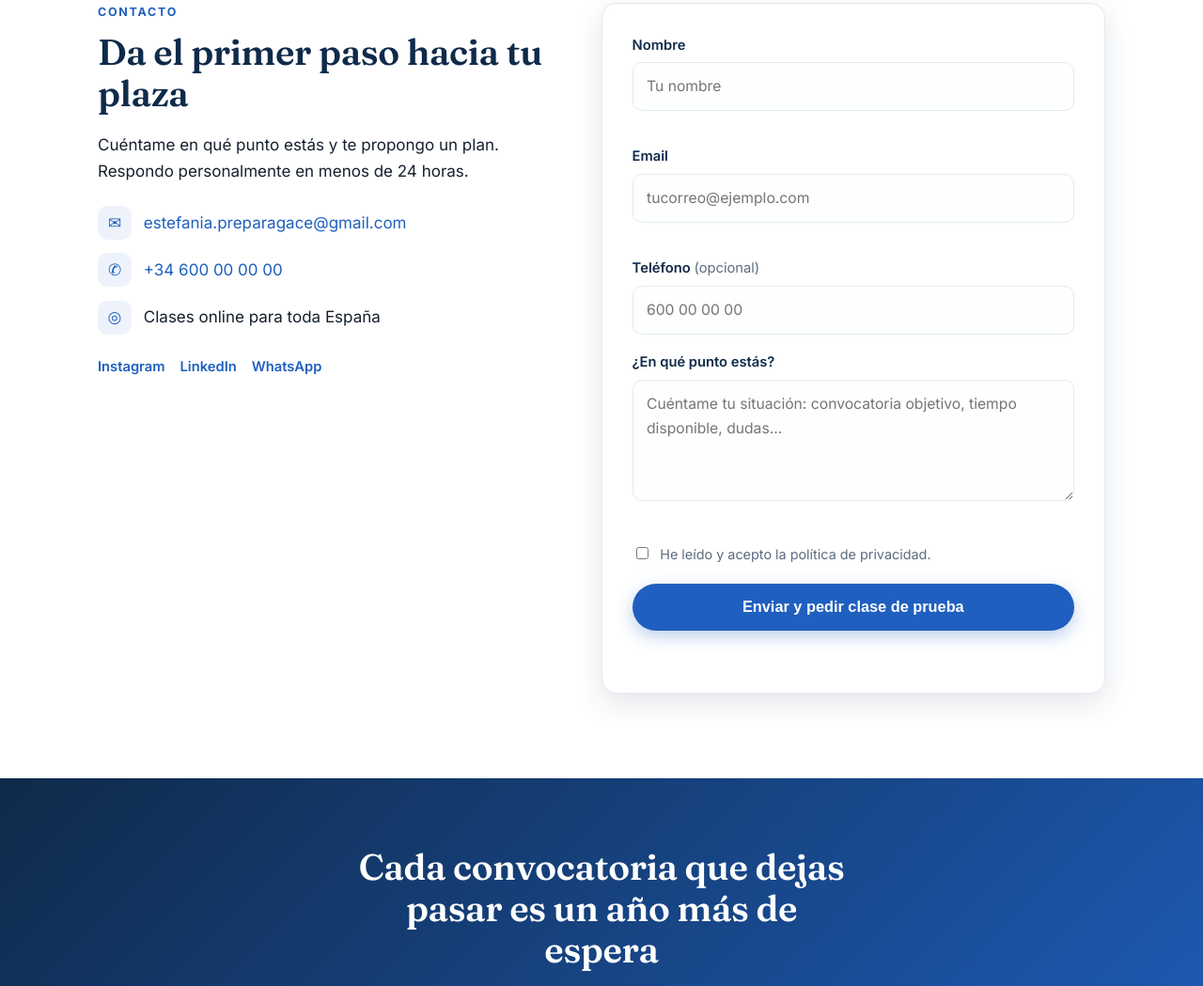
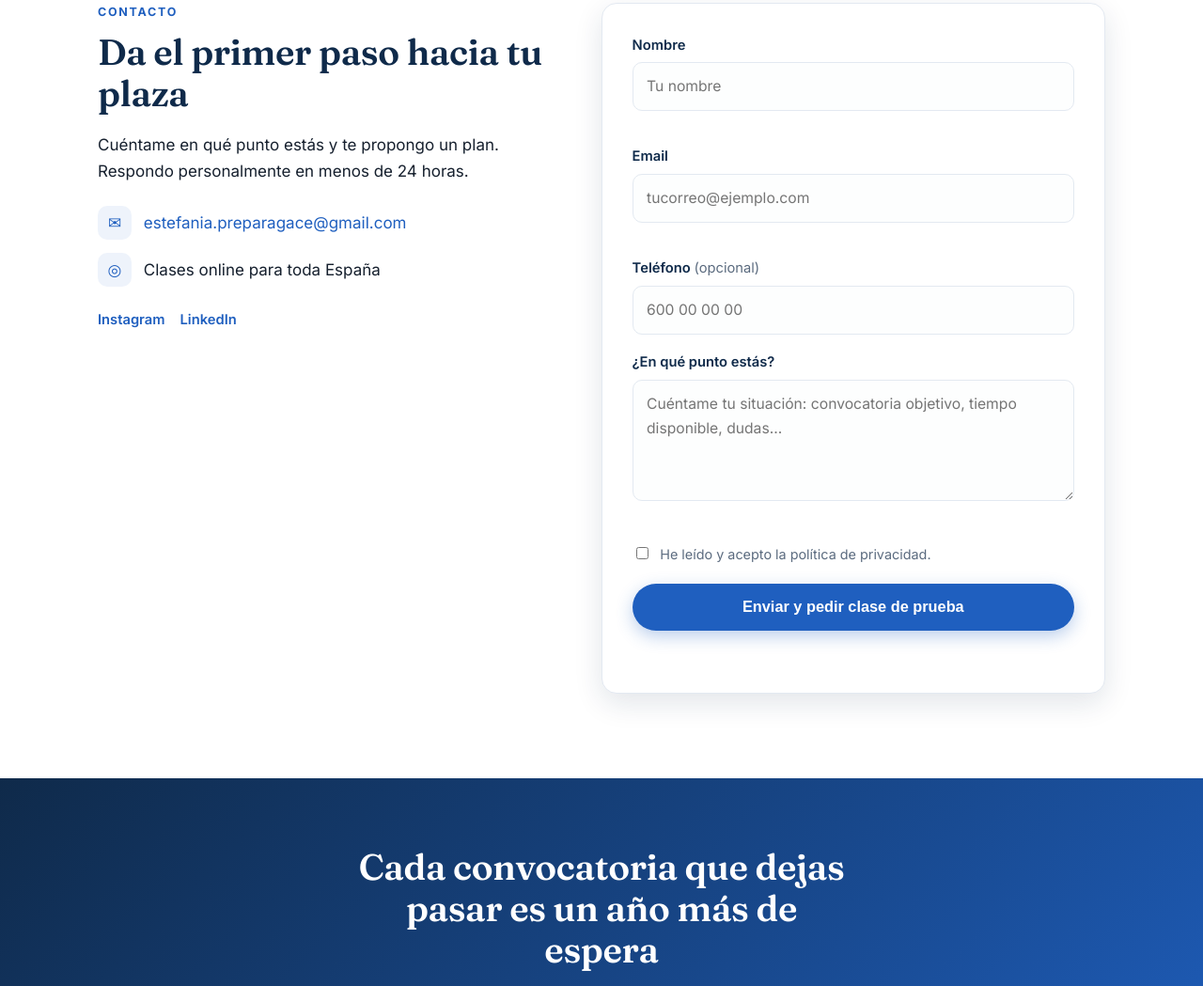
Before and after one commit to aerd904/preparagace, a plain HTML site: page index.html in a window 1280 px wide. Shown: the part 5324-6373 px from the top of the page at 94% size. Drawn offline with Linux system fonts and the light colour scheme.

Commit message:
Quita el telefono de contacto, mantiene solo el email

```diff
--- a/index.html
+++ b/index.html
@@ -325,10 +325,6 @@
               <a href="mailto:estefania.preparagace@gmail.com">estefania.preparagace@gmail.com</a>
             </li>
             <li>
-              <span class="contact-ico" aria-hidden="true">✆</span>
-              <a href="tel:+34600000000">+34 600 00 00 00</a>
-            </li>
-            <li>
               <span class="contact-ico" aria-hidden="true">◎</span>
               <span>Clases online para toda España</span>
             </li>
@@ -336,7 +332,6 @@
           <div class="social">
             <a href="#" aria-label="Instagram">Instagram</a>
             <a href="#" aria-label="LinkedIn">LinkedIn</a>
-            <a href="https://wa.me/34600000000" aria-label="WhatsApp">WhatsApp</a>
           </div>
         </div>
 
```
